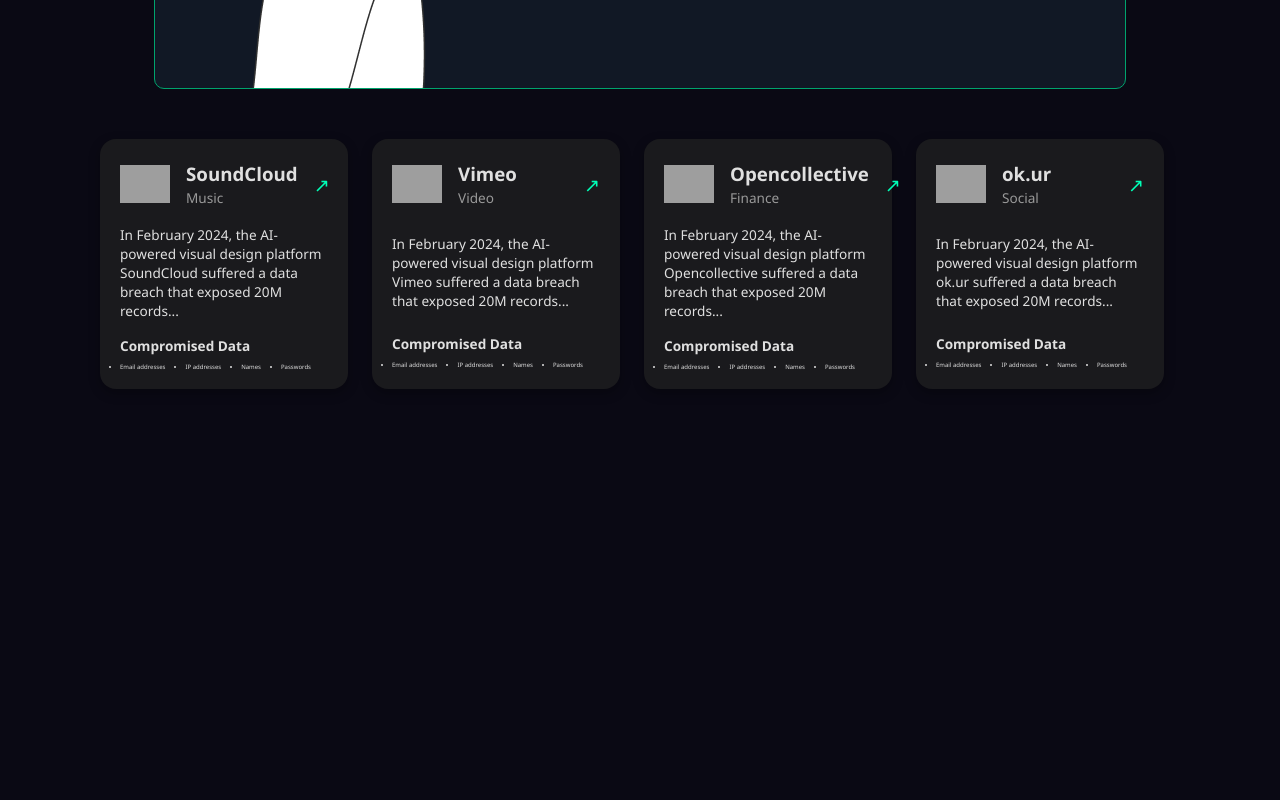
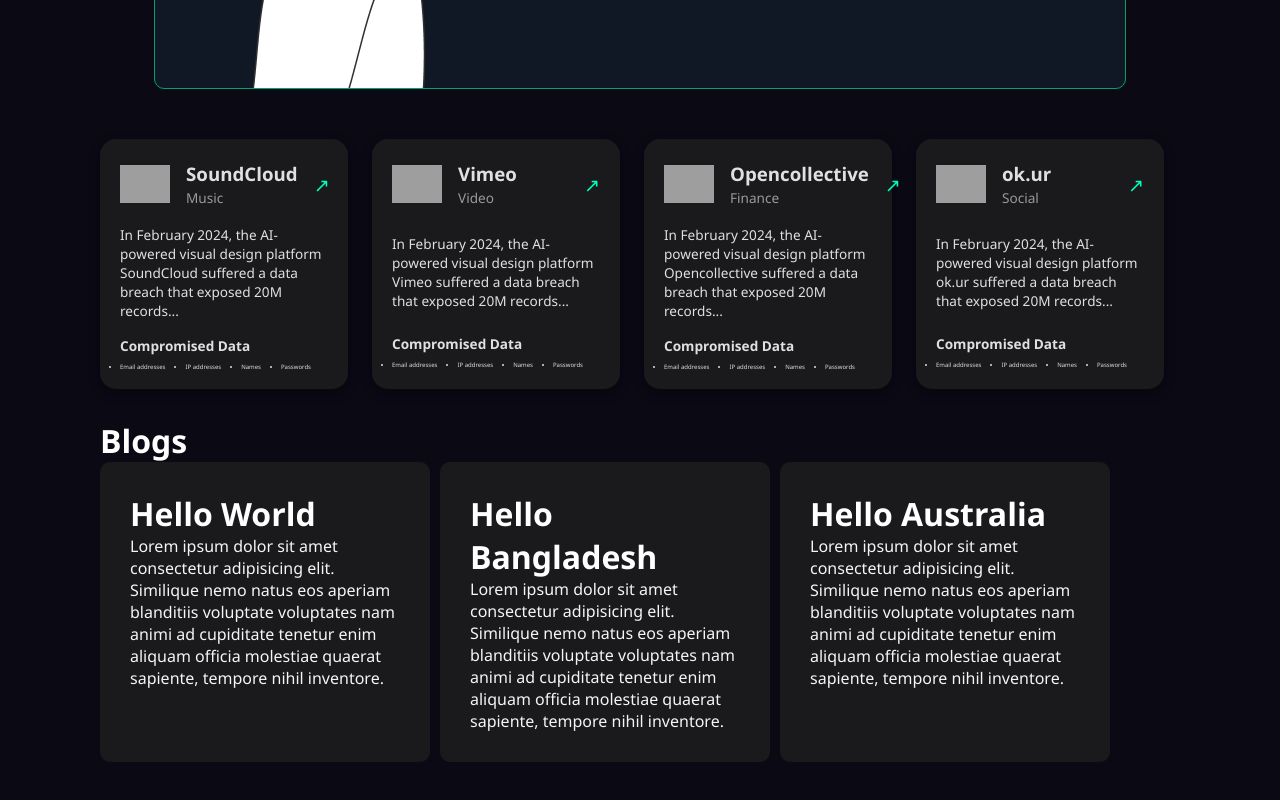
Before and after one commit to reznuhasan/faceseek, a React (Vite) app: page / in a window 1280 px wide. Shown: the part 1216-2016 px from the top of the page. Before the commit the page ends 1625 px from the top, so only its background shows below. Built offline with nearby package versions, Linux system fonts and the light colour scheme; grey boxes are pictures that could not be loaded.

Commit message:
blogs demo done

```diff
--- a/src/App.jsx
+++ b/src/App.jsx
@@ -10,7 +10,7 @@
     <>
     <Header/>
     <SearchBar/>
-    <SearchText/>
+    <SearchText content1={"Search"} content2={"Result"} padding={104}/>
     <Email/>
     </>
   )
--- /dev/null
+++ b/src/DB/Blogs.js
@@ -0,0 +1,14 @@
+export const blogsItem=[
+    {
+        title:"hello world",
+        description:"Lorem ipsum dolor sit amet consectetur adipisicing elit. Similique nemo natus eos aperiam blanditiis voluptate voluptates nam animi ad cupiditate tenetur enim aliquam officia molestiae quaerat sapiente, tempore nihil inventore."
+    },
+    {
+        title:"hello bangladesh",
+        description:"Lorem ipsum dolor sit amet consectetur adipisicing elit. Similique nemo natus eos aperiam blanditiis voluptate voluptates nam animi ad cupiditate tenetur enim aliquam officia molestiae quaerat sapiente, tempore nihil inventore."
+    },
+    {
+        title:"hello australia",
+        description:"Lorem ipsum dolor sit amet consectetur adipisicing elit. Similique nemo natus eos aperiam blanditiis voluptate voluptates nam animi ad cupiditate tenetur enim aliquam officia molestiae quaerat sapiente, tempore nihil inventore."
+    },
+]
--- /dev/null
+++ b/src/component/Blogs/BlogItem.jsx
@@ -0,0 +1,15 @@
+import React from 'react'
+
+const BlogItem = ({blog}) => {
+    const {title,description}=blog
+  return (
+    <div className='blog-item'>
+      <h1>{title}</h1>
+      <p>
+        {description}
+      </p>
+    </div>
+  )
+}
+
+export default BlogItem
--- /dev/null
+++ b/src/component/Blogs/Blogs.css
@@ -0,0 +1,21 @@
+.blogs-container{
+    margin:30px 0;
+}
+.blogs{
+    display: flex;
+    gap:10px;
+}
+.blog-item{
+    width: 330px;
+    background-color: #1A1A1D;
+    padding: 30px;
+    color:white;
+    border-radius: 10px;
+}
+.blog-item h1{
+    color: white;
+    text-transform: capitalize;
+}
+.blog-item p{
+    color: whitesmoke;
+}
--- /dev/null
+++ b/src/component/Blogs/Blogs.jsx
@@ -0,0 +1,21 @@
+import React from 'react'
+import BlogItem from './BlogItem'
+import './Blogs.css'
+import { blogsItem } from '../../DB/Blogs'
+import SearchText from '../SearchText/SearchText'
+const Blogs = () => {
+    const blogs = blogsItem
+    return (
+        <div className="blogs-container">
+        <SearchText content1='Blogs' padding={0}/>
+        <div className='blogs'>
+                {
+                    blogs.map((blog, index) => <BlogItem key={index} blog={blog} />)
+                }
+
+        </div>
+        </div>
+    )
+}
+
+export default Blogs
--- a/src/component/SearchText/SearchText.css
+++ b/src/component/SearchText/SearchText.css
@@ -1,7 +1,6 @@
 .search-text-component{
     color:#FFFFFF;
     font-weight: bold;
-    padding-left: 104px;
 }
 .result-text{
     color:#12B981;
--- a/src/component/SearchText/SearchText.jsx
+++ b/src/component/SearchText/SearchText.jsx
@@ -1,10 +1,10 @@
 import React from 'react'
 import './SearchText.css';
 
-const SearchText = () => {
+const SearchText = ({content1="",content2="",padding=0}) => {
   return (
-    <div className='search-text-component'>
-      <h1>Search<span className='result-text'>Result</span></h1>
+    <div className='search-text-component' style={{paddingLeft:`${padding}px`}}>
+      <h1>{content1 && content1} {content2 && <span className='result-text'>{content2}</span>}</h1>
     </div>
   )
 }
--- a/src/page/Email/Email.jsx
+++ b/src/page/Email/Email.jsx
@@ -5,6 +5,7 @@
 import avatar from "../../assets/EmailAvatar.png"
 import avatar1 from "../../assets/GirlAvatar1.png"
 import BreachCards from '../../component/BreachCard/BreachCards';
+import Blogs from '../../component/Blogs/Blogs';
 const Email = () => {
   const allBrowser = browserListArr;
 
@@ -36,6 +37,7 @@
         </div>
       </div>
       <BreachCards />
+      <Blogs/>
     </div>
   )
 }
```
